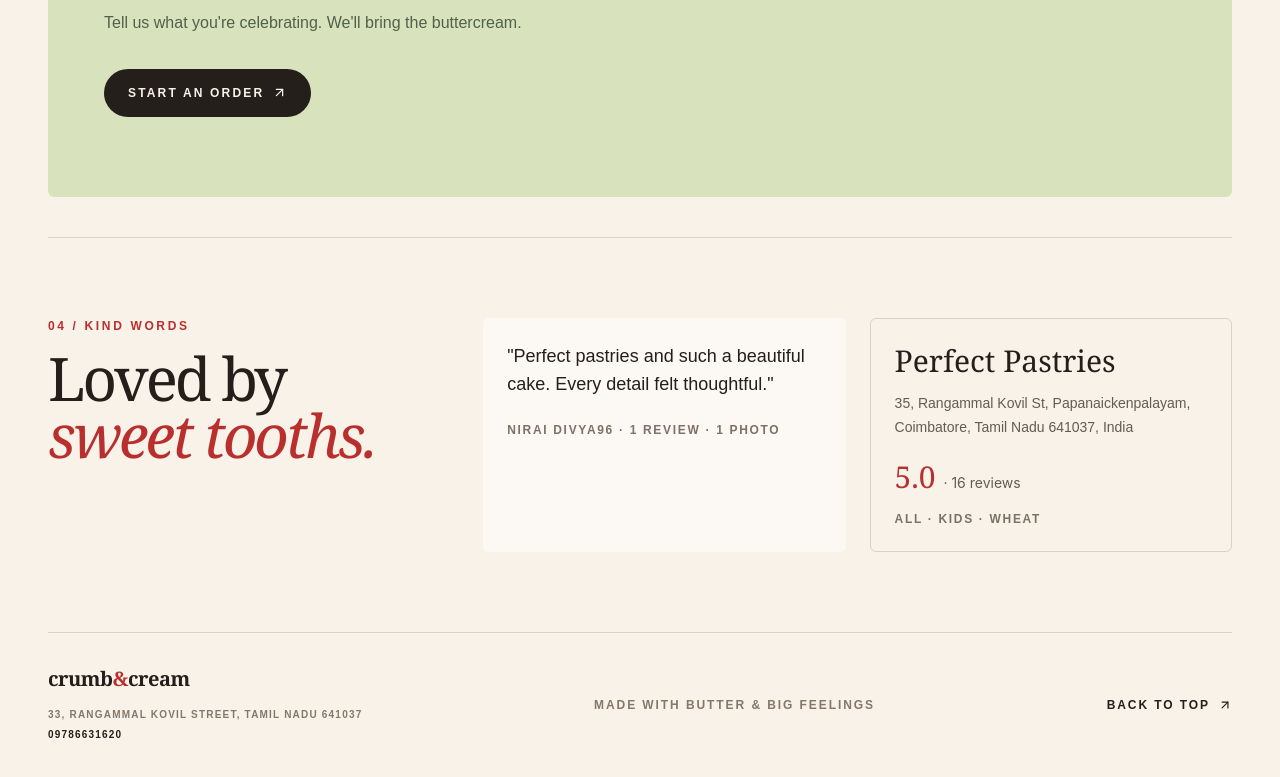
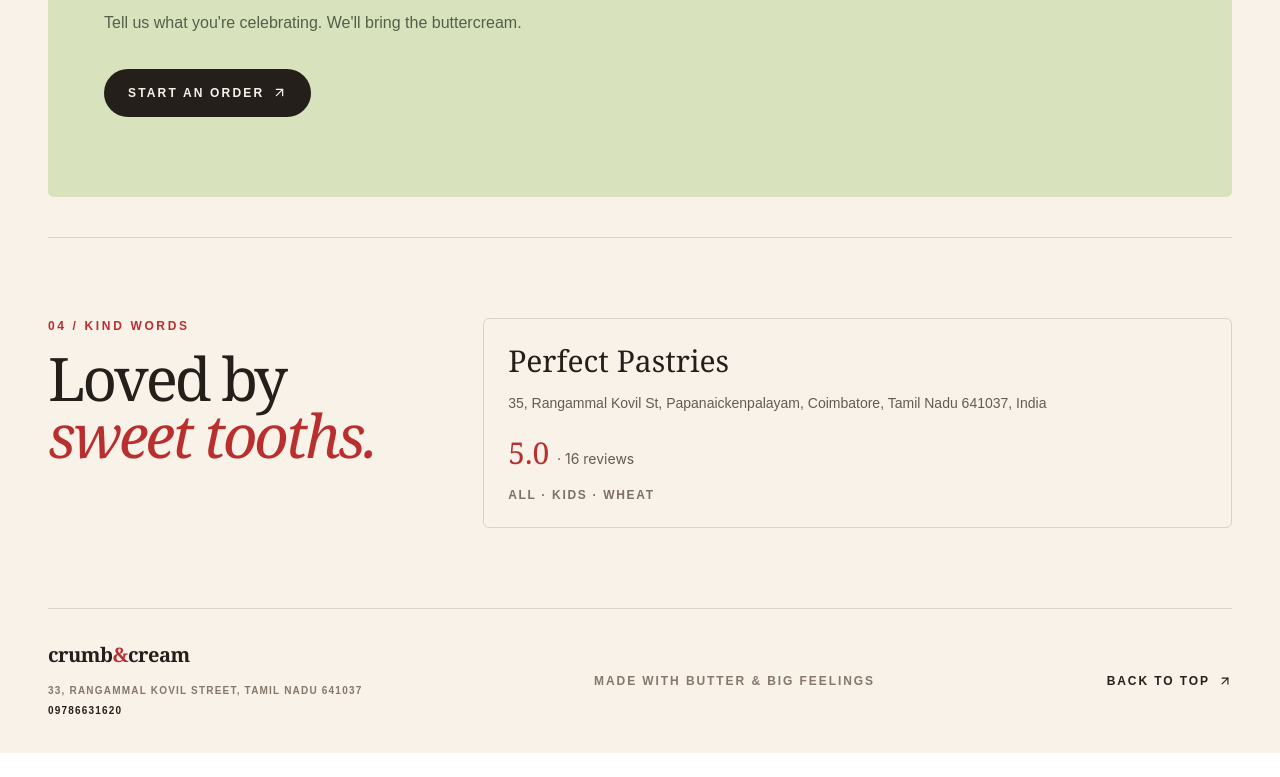
Before and after one commit to tushantan2013/perfect-pastries, a Next.js app: page / in a window 1280 px wide. Shown: the part 2950-3727 px from the top of the page. After the commit the page ends 3703 px from the top, so only its background shows below. Built offline with nearby package versions, Linux system fonts and the light colour scheme.

Commit message:
feat: refactor reviews section layout and content
V0-Chat-Id: jTjTq0T3Utq

```diff
--- a/app/page.tsx
+++ b/app/page.tsx
@@ -82,7 +82,7 @@ export default function Page() {
         <section id="process" className="grid gap-12 border-t border-[#241f1b]/15 py-16 sm:py-24 lg:grid-cols-[.85fr_1.15fr]"><div><p className="mb-4 text-xs font-bold uppercase tracking-[0.22em] text-[#b92f2e]">03 / Your cake, your way</p><h2 className="font-display max-w-md text-5xl leading-[.93] tracking-[-.05em] sm:text-7xl">From wild idea to <em className="text-[#b92f2e]">wow.</em></h2></div><div className="grid gap-8 sm:grid-cols-3"><div className="border-t-2 border-[#b92f2e] pt-4"><span className="font-display text-4xl text-[#b92f2e]">01</span><h3 className="mt-5 font-semibold">Dream it up</h3><p className="mt-2 text-sm leading-6 text-[#655b52]">Share your date, your flavour cravings and your Pinterest board.</p></div><div className="border-t-2 border-[#b92f2e] pt-4"><span className="font-display text-4xl text-[#b92f2e]">02</span><h3 className="mt-5 font-semibold">We sketch it</h3><p className="mt-2 text-sm leading-6 text-[#655b52]">Our bakers turn your big idea into a delicious little blueprint.</p></div><div className="border-t-2 border-[#b92f2e] pt-4"><span className="font-display text-4xl text-[#b92f2e]">03</span><h3 className="mt-5 font-semibold">You celebrate</h3><p className="mt-2 text-sm leading-6 text-[#655b52]">We bake, box and deliver the centrepiece of your day.</p></div></div></section>
 
         <section id="order" className="relative mb-10 overflow-hidden rounded-sm bg-[#d8e3bd] px-7 py-14 sm:px-14 sm:py-20"><div className="relative z-10 max-w-2xl"><p className="mb-5 text-xs font-bold uppercase tracking-[0.22em] text-[#52663e]">Ready when you are</p><h2 className="font-display text-5xl leading-[.9] tracking-[-.05em] sm:text-8xl">Let&apos;s make<br /><em>your</em> cake.</h2><p className="mt-7 max-w-md text-base leading-7 text-[#52604a]">Tell us what you&apos;re celebrating. We&apos;ll bring the buttercream.</p><a href="mailto:hello@crumbandcream.in" className="mt-8 inline-flex rounded-full bg-[#241f1b] px-6 py-4 text-xs font-bold uppercase tracking-[0.18em] text-[#f8f2e9]">Start an order <ArrowUpRight className="ml-2" size={15} /></a></div><div className="absolute -right-10 -top-12 hidden size-72 rounded-full border-[42px] border-[#f8f2e9]/40 sm:block" /></section>
-        <section aria-labelledby="reviews-heading" className="grid gap-8 border-t border-[#241f1b]/15 py-16 sm:py-20 lg:grid-cols-[.7fr_1.3fr] lg:items-start"><div><p className="mb-4 text-xs font-bold uppercase tracking-[0.22em] text-[#b92f2e]">04 / Kind words</p><h2 id="reviews-heading" className="font-display text-5xl leading-[.95] tracking-[-.05em] sm:text-6xl">Loved by<br /><em className="text-[#b92f2e]">sweet tooths.</em></h2></div><div className="grid gap-6 sm:grid-cols-2"><blockquote className="rounded-sm bg-white/55 p-6"><p className="text-lg leading-7">&quot;Perfect pastries and such a beautiful cake. Every detail felt thoughtful.&quot;</p><footer className="mt-6 text-xs font-bold uppercase tracking-[0.14em] text-[#7d7165]">Nirai Divya96 · 1 review · 1 photo</footer></blockquote><div className="rounded-sm border border-[#241f1b]/15 p-6"><h3 className="font-display text-3xl">Perfect Pastries</h3><p className="mt-3 text-sm leading-6 text-[#655b52]">35, Rangammal Kovil St, Papanaickenpalayam, Coimbatore, Tamil Nadu 641037, India</p><p className="mt-5 font-display text-3xl text-[#b92f2e]">5.0 <span className="font-sans text-sm text-[#655b52]">· 16 reviews</span></p><p className="mt-4 text-xs font-bold uppercase tracking-[0.14em] text-[#7d7165]">All · kids · wheat</p></div></div></section>
+        <section aria-labelledby="reviews-heading" className="grid gap-8 border-t border-[#241f1b]/15 py-16 sm:py-20 lg:grid-cols-[.7fr_1.3fr] lg:items-start"><div><p className="mb-4 text-xs font-bold uppercase tracking-[0.22em] text-[#b92f2e]">04 / Kind words</p><h2 id="reviews-heading" className="font-display text-5xl leading-[.95] tracking-[-.05em] sm:text-6xl">Loved by<br /><em className="text-[#b92f2e]">sweet tooths.</em></h2></div><div className="grid gap-6"><div className="rounded-sm border border-[#241f1b]/15 p-6"><h3 className="font-display text-3xl">Perfect Pastries</h3><p className="mt-3 text-sm leading-6 text-[#655b52]">35, Rangammal Kovil St, Papanaickenpalayam, Coimbatore, Tamil Nadu 641037, India</p><p className="mt-5 font-display text-3xl text-[#b92f2e]">5.0 <span className="font-sans text-sm text-[#655b52]">· 16 reviews</span></p><p className="mt-4 text-xs font-bold uppercase tracking-[0.14em] text-[#7d7165]">All · kids · wheat</p></div></div></section>
         <footer className="flex flex-col justify-between gap-6 border-t border-[#241f1b]/15 py-8 text-xs font-semibold uppercase tracking-[0.16em] sm:flex-row sm:items-center"><div><span className="font-display text-xl normal-case tracking-tight">crumb<span className="text-[#b92f2e]">&</span>cream</span><p className="mt-3 max-w-xs text-[10px] leading-5 tracking-[0.12em] text-[#85786a]">33, Rangammal Kovil Street, Tamil Nadu 641037<br /><a href="tel:09786631620" className="text-[#241f1b]">09786631620</a></p></div><span className="text-[#85786a]">Made with butter & big feelings</span><a href="#top" className="flex items-center gap-2">Back to top <ArrowUpRight size={14} /></a></footer>
       </div>
     </main>
```
